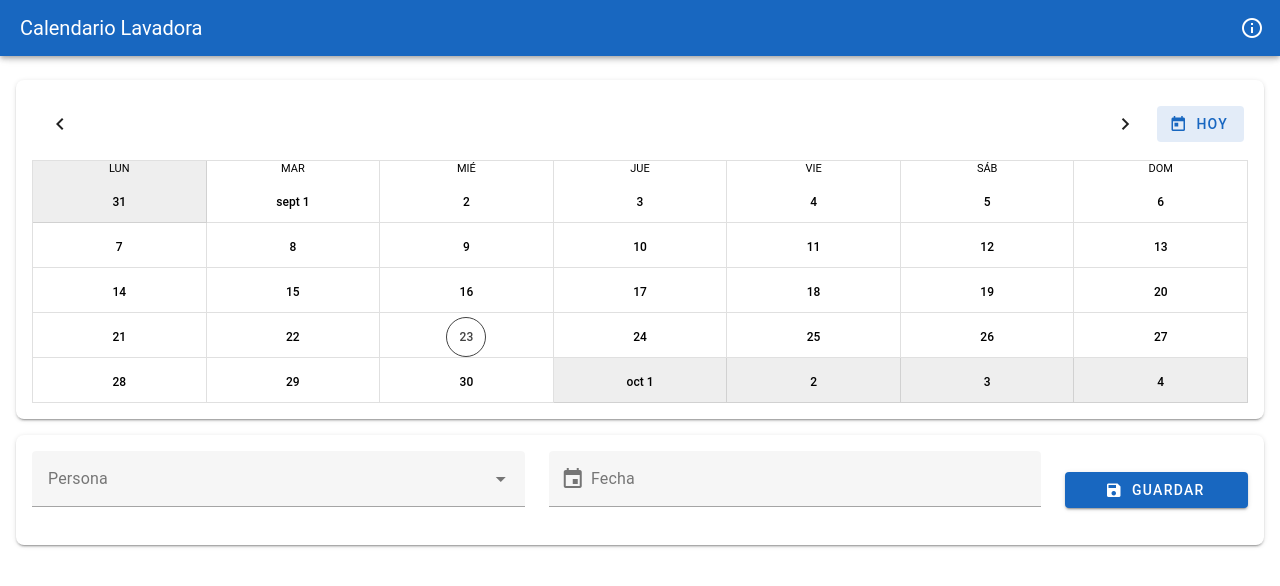
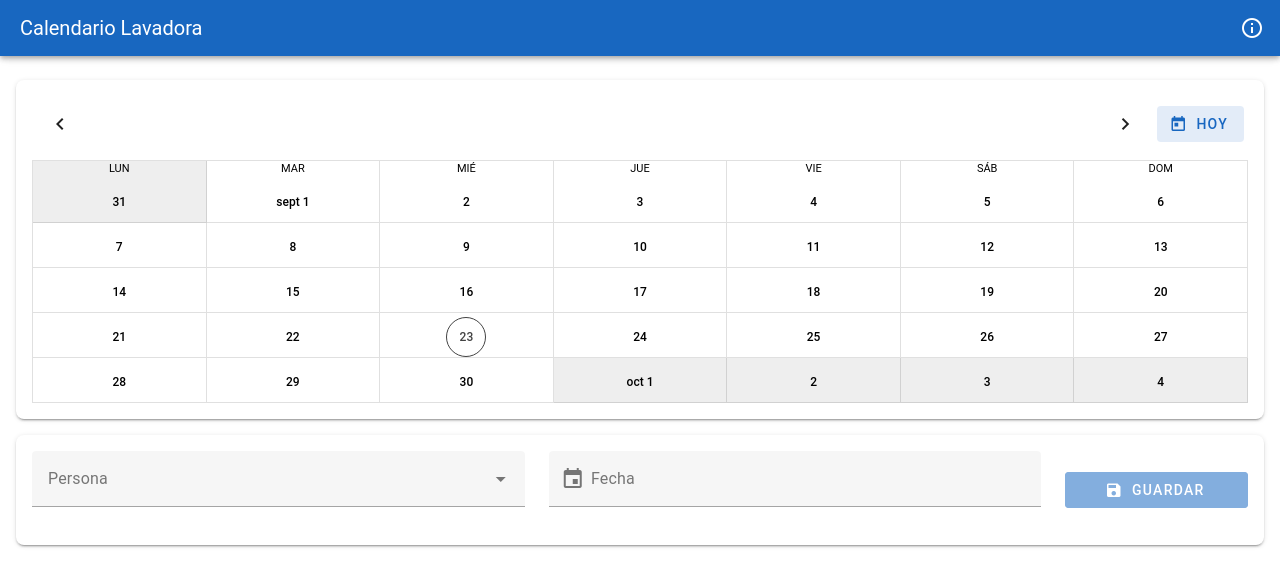
Before and after one commit to sirpulpo/vue-pwa-calendario-lavadora, a Vue app: page / in a window 1280 px wide. Shown: the top 586 px of the page. Built offline with nearby package versions, Linux system fonts and the light colour scheme.

Commit message:
El botón de guardar se bloquea

```diff
--- a/src/views/HomeView.vue
+++ b/src/views/HomeView.vue
@@ -55,7 +55,13 @@
           </v-col>
 
           <v-col cols="12" sm="2" class="d-flex align-center">
-            <v-btn type="submit" color="primary" prepend-icon="mdi-content-save" block>
+            <v-btn
+              type="submit"
+              color="primary"
+              prepend-icon="mdi-content-save"
+              block
+              :disabled="!persona || !fecha"
+            >
               Guardar
             </v-btn>
           </v-col>
```
